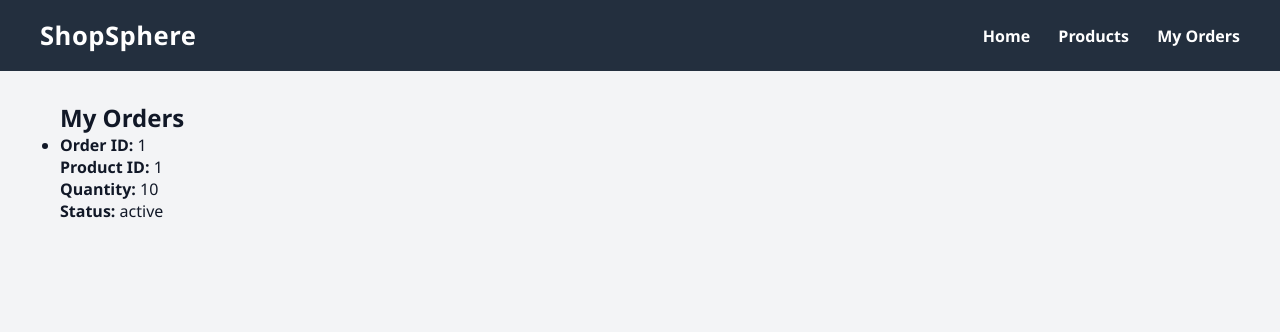
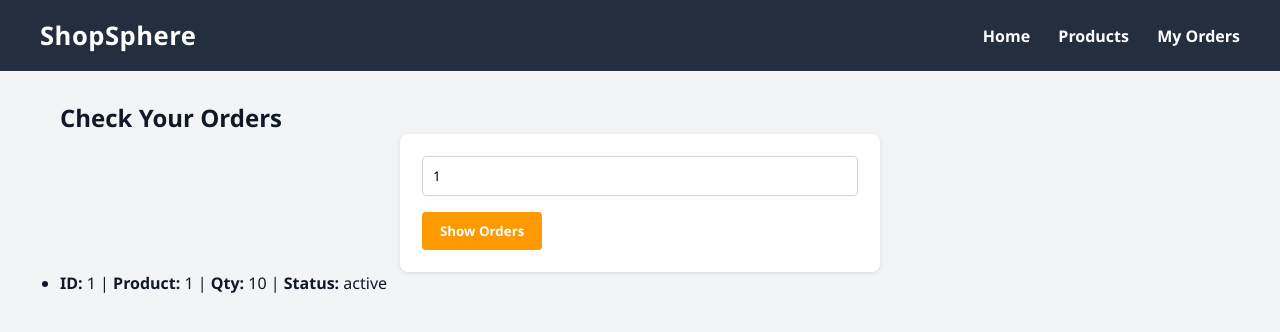
Before and after one commit to saikiranreven/RA, a Flask app: template User_app/templates/my_orders.html in a window 1280 px wide. Shown: the top 332 px of the page. Run offline with Flask 2, Linux system fonts and the light colour scheme; the template is opened without the code that fills it: most values are stand-ins (such as "Sample title", 1, 10 or a date in 2020).

Commit message:
my_orders chng

```diff
--- a/User_app/api/products.py
+++ b/User_app/api/products.py
@@ -3,7 +3,3 @@ db = firestore.Client()
 
 def get_all_products():
     return [doc.to_dict() for doc in db.collection("products").stream()]
-
-def get_product_by_id(pid):
-    snap = db.collection("products").document(pid).get()
-    return snap.to_dict() if snap.exists else None
--- a/User_app/main.py
+++ b/User_app/main.py
@@ -31,9 +31,11 @@ def order_success():
 @app.route('/my_orders', methods=['GET', 'POST'])
 def my_orders():
     orders = None
+    uid = None
     if request.method == 'POST':
-        orders = get_user_orders(request.form['user_id'])
-    return render_template('my_orders.html', orders=orders)
+        uid = request.form['user_id']
+        orders = get_user_orders(uid)
+    return render_template('my_orders.html', orders=orders, uid=uid)
 
 if __name__ == '__main__':
-    app.run(debug=True, port=8080)
+    app.run(port=8080, debug=True)
--- a/User_app/templates/my_orders.html
+++ b/User_app/templates/my_orders.html
@@ -1,19 +1,28 @@
 {% extends 'base.html' %}
 {% block title %}My Orders{% endblock %}
 {% block content %}
-  <h2>My Orders</h2>
+  <h2>Check Your Orders</h2>
+
+  <form method="POST" class="order-form">
+    <input type="text" name="user_id" placeholder="Enter your User ID"
+           value="{{ uid or '' }}" required>
+    <button class="btn">Show Orders</button>
+  </form>
+
+  {% if orders is not none %}
     {% if orders %}
       <ul class="order-list">
-    {% for order in orders %}
+        {% for o in orders %}
           <li>
-      <p><strong>Order ID:</strong> {{ order.order_id }}</p>
-      <p><strong>Product ID:</strong> {{ order.product_id }}</p>
-      <p><strong>Quantity:</strong> {{ order.quantity }}</p>
-      <p><strong>Status:</strong> {{ order.status }}</p>
+            <strong>ID:</strong> {{ o.order_id }} |
+            <strong>Product:</strong> {{ o.product_id }} |
+            <strong>Qty:</strong> {{ o.quantity }} |
+            <strong>Status:</strong> {{ o.status }}
           </li>
         {% endfor %}
       </ul>
     {% else %}
-  <p>No orders found.</p>
+      <p>No orders found for <strong>{{ uid }}</strong>.</p>
+    {% endif %}
   {% endif %}
 {% endblock %}
```
Also changed, not shown: User_app/api/orders.py (+7 -1 lines). Lines whose indentation alone changed are shown as unchanged.
